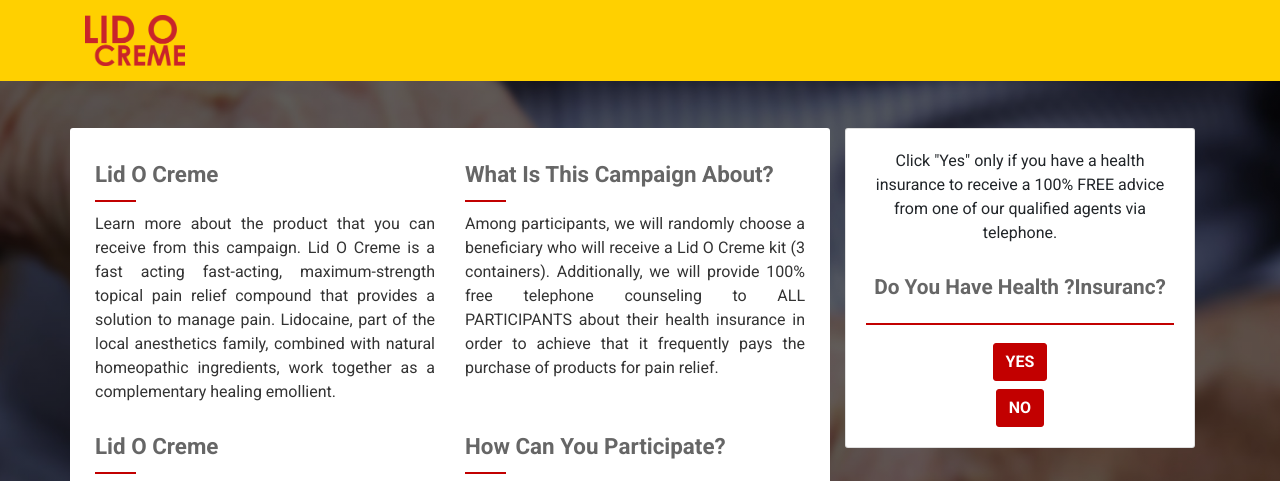
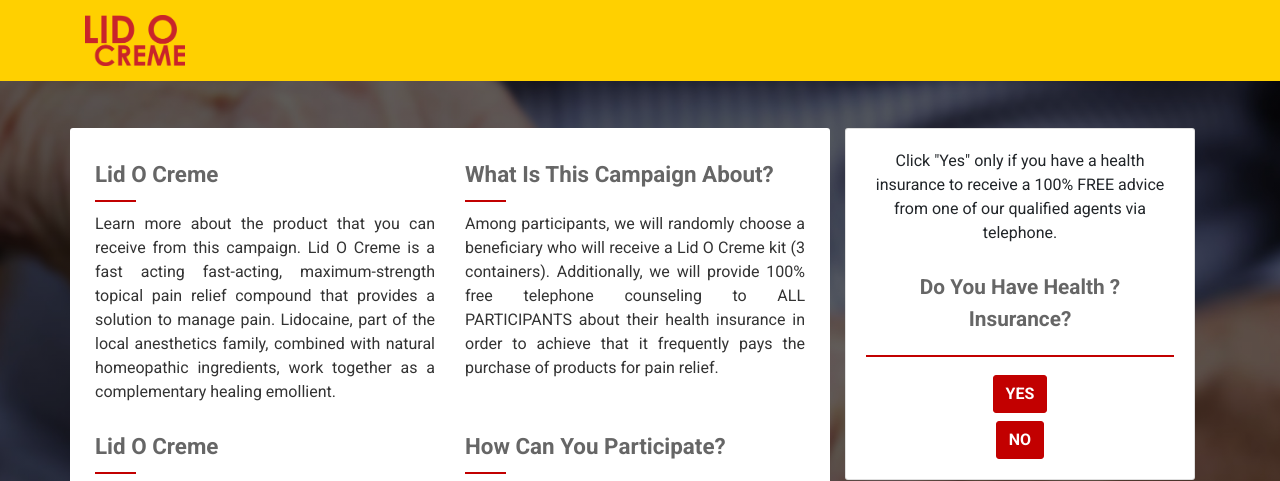
Before and after one commit to dev-yormi-qubitmarketing/template-landing-page, a plain HTML site: page index.html in a window 1280 px wide. Shown: the top 481 px of the page. Drawn offline with Linux system fonts and the light colour scheme; grey boxes are pictures that could not be loaded.

Commit message:
title index

```diff
--- a/index.html
+++ b/index.html
@@ -61,7 +61,7 @@
 					<div class="col-lg-4">
 						<div class="card">
 							<p>Click "Yes" only if you have a health insurance to receive a 100% FREE advice from one of our qualified agents via telephone.</p>
-							<h3 class="sub-title-2 dark">Do you have health ?insuranc?</h3>
+							<h3 class="sub-title-2 dark">Do you have health ? insurance?</h3>
 							<hr class="separator-lg"/>
 							<div class="row text-center">
 								<div class="col-lg-12 mt-2"><a class="btn button-primary" href="form-register-lead.html">Yes</a></div>
```
